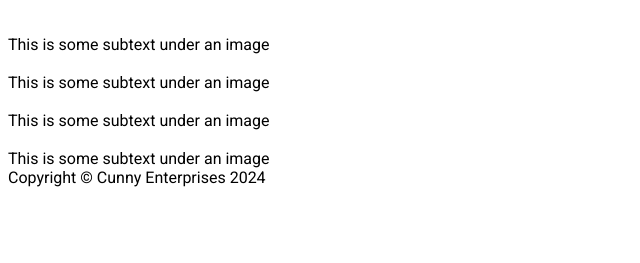
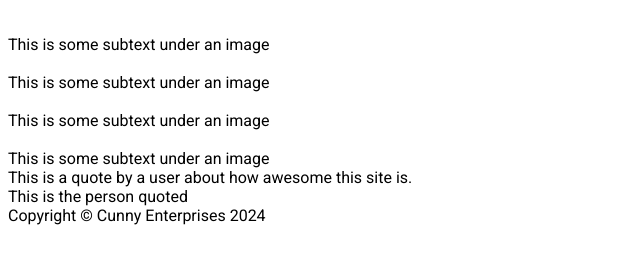
Before and after one commit to ZhiHuangLau/landing-page, a plain HTML site: page index.html in a window 1280 px wide. Shown: the part 127-390 px from the top of the page, without its empty margins (0-640 px from the left). Drawn offline with Linux system fonts and the light colour scheme.

Commit message:
Add items for quotes
This commit adds the items for the quote section of the index page. The
text is still a placeholder and will be updated during a future commit.

```diff
--- a/index.html
+++ b/index.html
@@ -45,6 +45,10 @@
     <div class="description">This is some subtext under an image</div>
   </div>
 </div>
+<div class="quotesection">
+  <div class="quote">This is a quote by a user about how awesome this site is.</div>
+  <div class="famous">This is the person quoted</div>
+</div>
 <footer>
   <div class="footer">Copyright &copy; Cunny Enterprises 2024</div>
 </footer>
```
